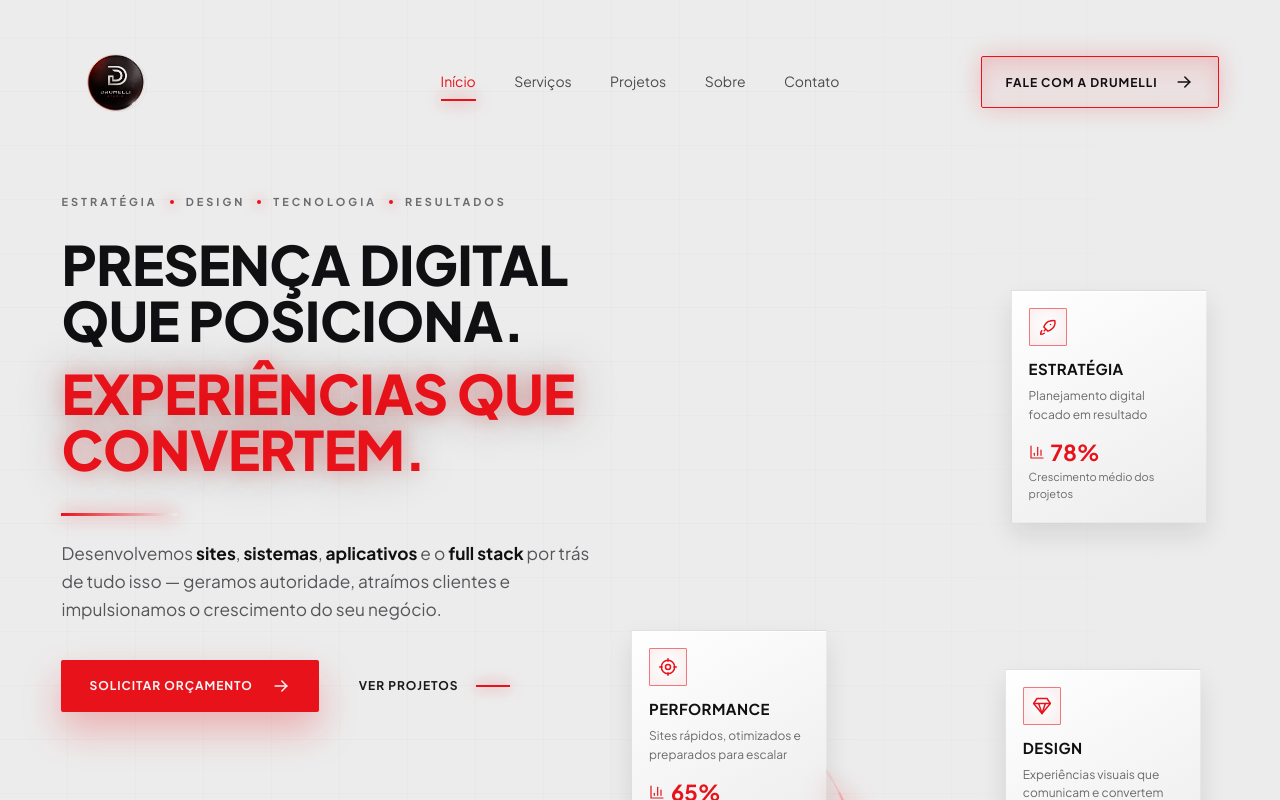
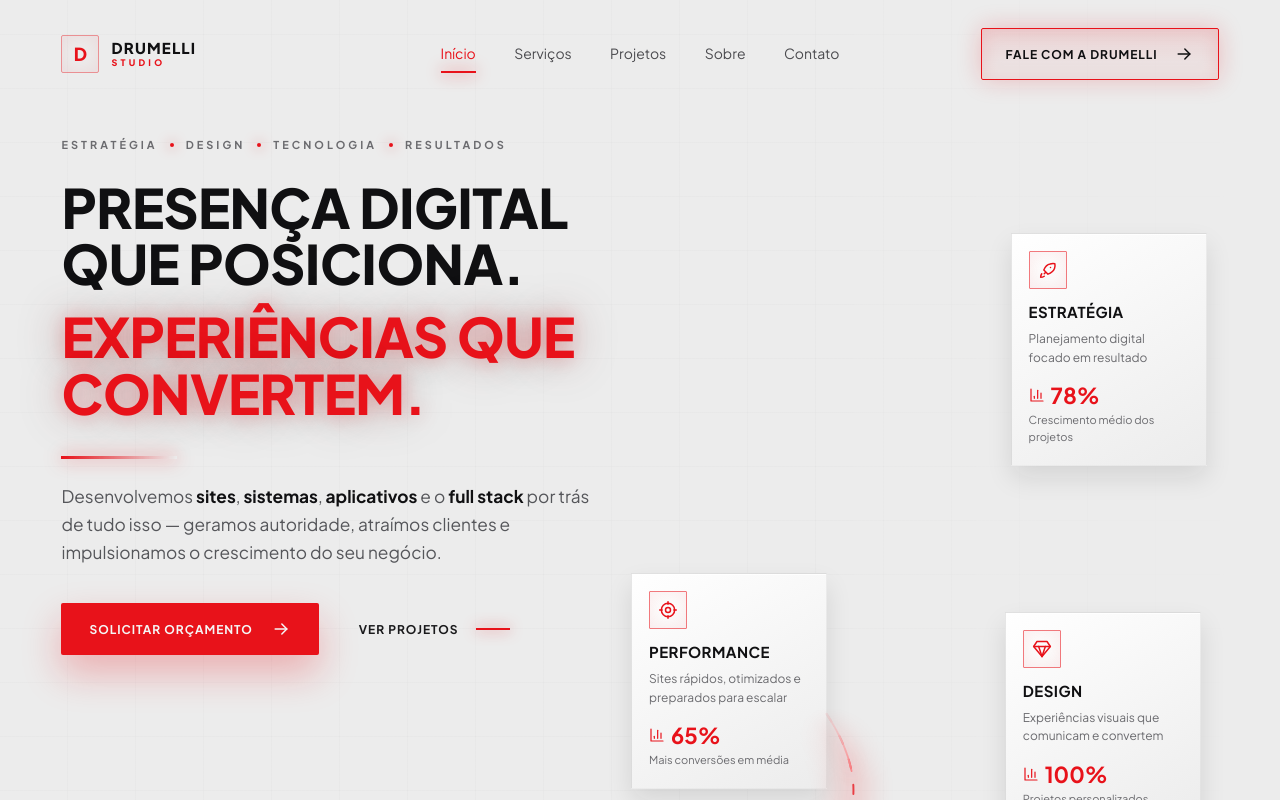
Before and after one commit to henriqueprofissional012-hash/Drumelli, a React (Vite) app: page / in a window 1280 px wide. Shown: the top 800 px of the page. Built offline with nearby package versions, Linux system fonts and the light colour scheme.

Commit message:
Clean up hero header branding

```diff
--- a/src/components/HeroSection.jsx
+++ b/src/components/HeroSection.jsx
@@ -45,7 +45,13 @@
 
       <header className="topbar">
         <a className="brand" href="#inicio" aria-label="Drumelli Studio">
-          <img src="/assets/drumelli-logo.webp" alt="Drumelli Studio" className="brand-logo" />
+          <span className="brand-mark" aria-hidden="true">
+            D
+          </span>
+          <span className="brand-text">
+            Drumelli
+            <small>Studio</small>
+          </span>
         </a>
 
         <nav className="nav" aria-label="Navegação principal">
--- a/src/styles/global.css
+++ b/src/styles/global.css
@@ -120,13 +120,44 @@
 .brand {
   display: inline-flex;
   align-items: center;
+  gap: 12px;
   justify-self: start;
-}
-
-.brand-logo {
-  display: block;
-  width: clamp(104px, 8.5vw, 132px);
-  height: auto;
+  color: #101012;
+}
+
+.brand-mark {
+  display: grid;
+  place-items: center;
+  width: 38px;
+  height: 38px;
+  flex: 0 0 auto;
+  color: var(--red);
+  border: 1px solid rgba(232, 18, 26, 0.42);
+  border-radius: 2px;
+  font-family: var(--font-display);
+  font-size: 18px;
+  font-weight: 800;
+  line-height: 1;
+  box-shadow: inset 0 0 18px rgba(232, 18, 26, 0.08);
+}
+
+.brand-text {
+  display: flex;
+  flex-direction: column;
+  gap: 2px;
+  font-family: var(--font-display);
+  font-size: 15px;
+  font-weight: 800;
+  line-height: 1;
+  letter-spacing: 0.08em;
+  text-transform: uppercase;
+}
+
+.brand-text small {
+  color: var(--red);
+  font-size: 9px;
+  font-weight: 800;
+  letter-spacing: 0.36em;
 }
 
 .nav {
@@ -1699,10 +1730,6 @@
     gap: 16px;
   }
 
-  .brand-logo {
-    width: 112px;
-  }
-
   .topbar-cta {
     min-width: 52px;
     width: 52px;
@@ -2227,12 +2254,6 @@
     grid-template-columns: minmax(0, 1fr) auto;
   }
 
-  .brand-logo {
-    max-width: min(190px, 56vw);
-    height: auto;
-    width: 108px;
-  }
-
   .hero-copy {
     padding-top: 42px;
   }
```
